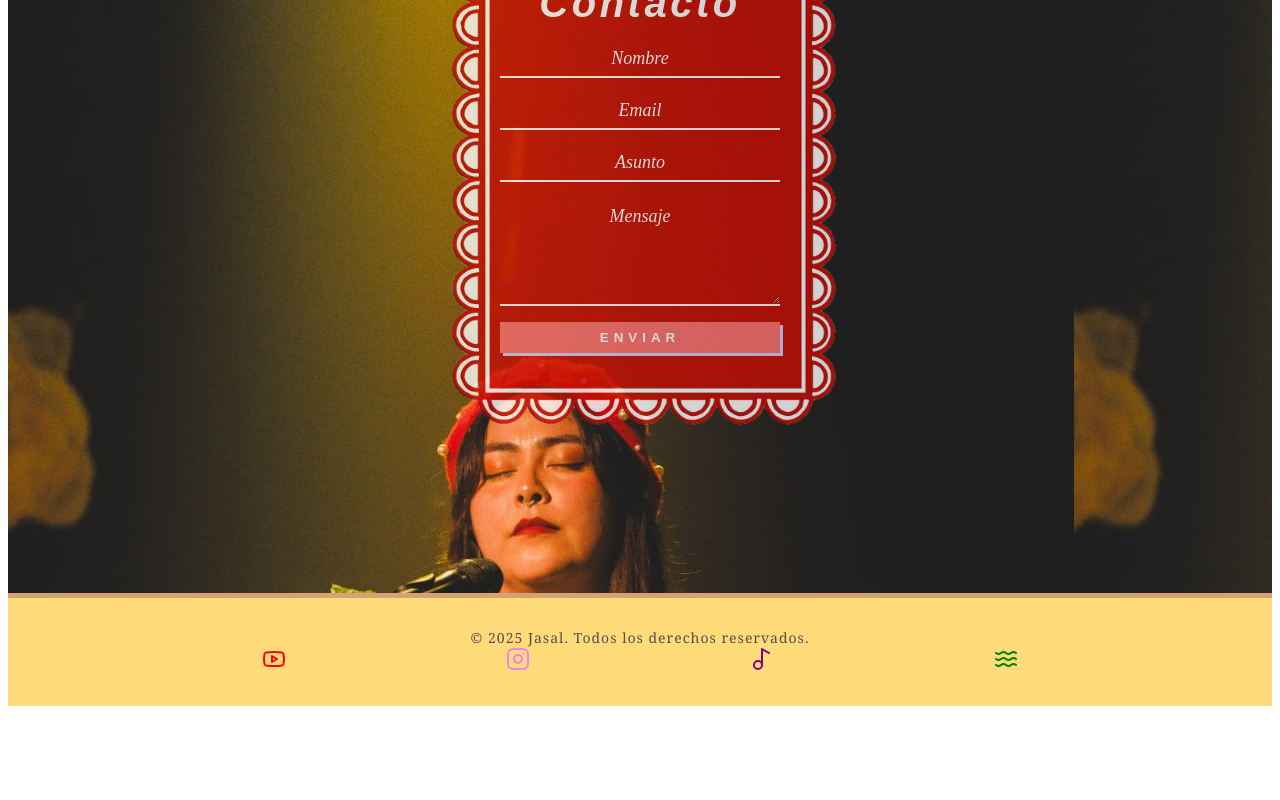
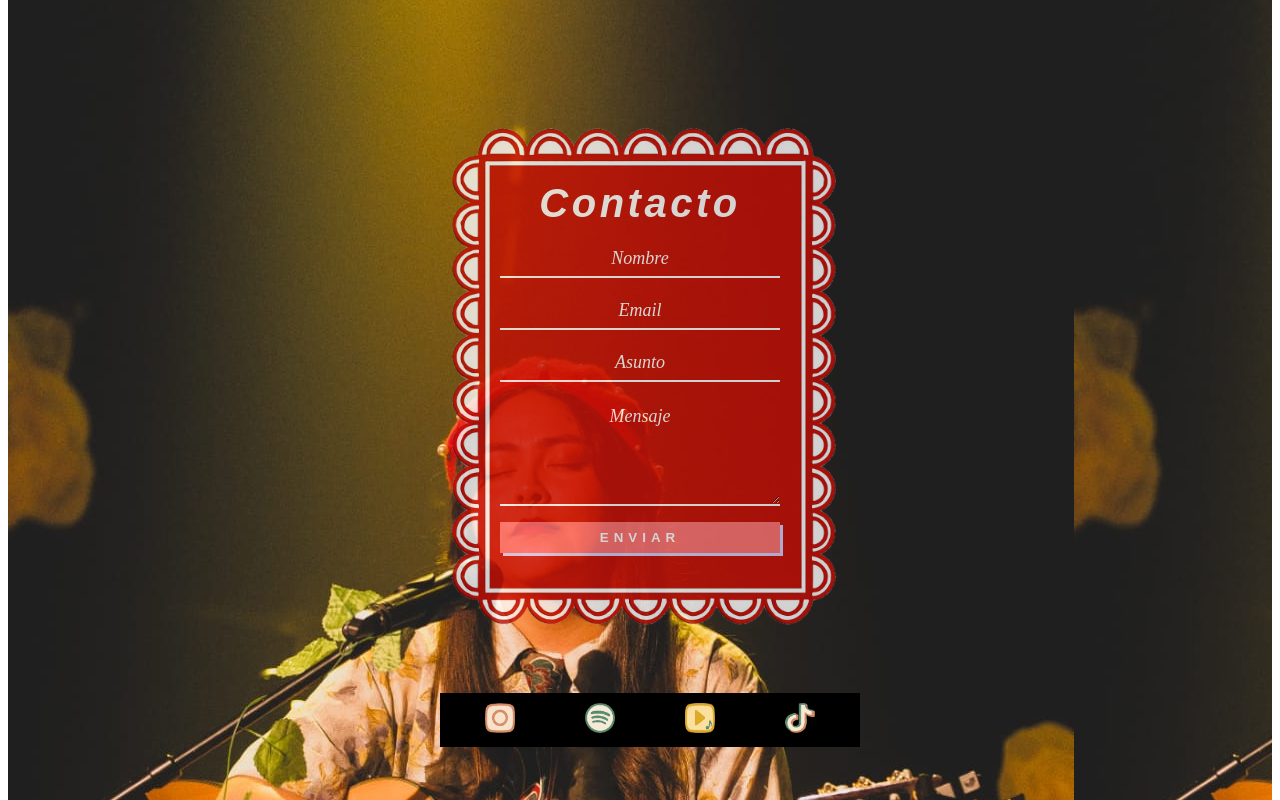
Before and after one commit to DiegoMarchandon/jasalpagina, a Next.js app: page / in a window 1280 px wide. Shown: the part 480-1280 px from the top of the page. Before the commit the page ends 1194 px from the top, so only its background shows below. Built offline with nearby package versions, Linux system fonts and the light colour scheme; no server answers; a web font is replaced by a local one.

Commit message:
cambios en index

```diff
--- a/components/css/Footer.module.css
+++ b/components/css/Footer.module.css
@@ -5,12 +5,12 @@
     width: 100%;
     bottom: 0;
     left: 0;
-    background-color: #ffdb79;
+    background-color: #ff7979;
     color: #5c4b51;
-    padding: 30px 0;
+    padding: 15px 0;
     text-align: center;
     /* margin-top: 20px; */
-   border-top: 5px solid #d4a373;
+   border-top: 5px solid #ff5c5c;
    font-family: 'Georgia', 'Times New Roman', serif;
    font-size: 14px;
    /* clip-path: polygon(0 10%, 100% 0, 100% 100%, 0% 100%); */
--- a/components/css/misRedes.module.css
+++ b/components/css/misRedes.module.css
@@ -0,0 +1,27 @@
+
+
+.redesContainer{
+  background-color: black;
+    padding: 10px;
+    width: 100%;
+    display: flex;
+    justify-content: space-around;
+  }
+
+
+  .redSocialLogo{
+    width: 30px;
+    height: 30px;
+  }
+
+  .redSocialLogo:hover{
+    animation: shake 0.5s ease infinite;
+  }
+
+  @keyframes shake {
+    0% { transform: rotate(0deg); }
+    25% { transform: rotate(10deg); }
+    50% { transform: rotate(-10deg); }
+    75% { transform: rotate(10deg); }
+    100% { transform: rotate(0deg); }
+  }
--- a/components/misRedes.jsx
+++ b/components/misRedes.jsx
@@ -1,13 +1,24 @@
-import styles from './css/misRedes.module.css';
+import styles from './css/MisRedes.module.css';
+import Image from 'next/image';
 
-
-function misRedes(){
+function MisRedes(){
 
     return (
-        <div>
-
+          <div className={styles.redesContainer}>
+            <a href="https://www.instagram.com/jasalmusica" target="_blank" rel="noopener noreferrer">
+              <Image src='/assets/logoIG.png' alt="Instagram" id="instagram-logo-header" className={styles.redSocialLogo} width={40} height={40} priority={true}/>
+            </a>
+            <a href="https://open.spotify.com/intl-es/artist/5p4HoLoWZTHuNysEqoFnX7?si=WLIntwg4RJusMNpDTMVBVA" target="_blank" rel="noopener noreferrer">
+              <Image src='/assets/logoSpotify.png' alt="Spotify" id="spotify-logo-header" className={styles.redSocialLogo} width={40} height={40} priority={true}/>
+            </a>
+            <a href="https://www.youtube.com/@jasalmusica" target="_blank" rel="noopener noreferrer">
+              <Image src='/assets/logoYT.png' alt="YouTube" id="youtube-logo-header" className={styles.redSocialLogo} width={40} height={40} priority={true}/>
+            </a>
+            <a href="https://www.tiktok.com/@jasalmusica" target="_blank" rel="noopener noreferrer">
+              <Image src='/assets/logoTiktok.png' alt="TikTok" id="tiktok-logo-header" className={styles.redSocialLogo} width={40} height={40} priority={true}/>
+            </a>
         </div>
     );
 }
 
-export default misRedes;
+export default MisRedes;
--- a/pages/index.jsx
+++ b/pages/index.jsx
@@ -5,6 +5,7 @@ import FormContacto from '../components/FormContacto';
 import ProxEventos from '../components/ProxEventos';
 import styles from '../styles/Inicio.module.css'; // ✅ Usando CSS Modules
 import supabase from '../lib/db';
+import MisRedes from '../components/MisRedes';
 
 export default function Home() {
   console.log("hola desde index.jsx");
@@ -37,7 +38,10 @@ export default function Home() {
               loading="lazy">
             </iframe>
           </div> */}
+          <div>
           <FormContacto />
+          <MisRedes />
+          </div>
         </div>
       </div>
 
--- a/styles/Inicio.module.css
+++ b/styles/Inicio.module.css
@@ -2,7 +2,7 @@
     /* background-color:hwb(from color h w b); */
     background-image: url('/assets/InicioBackground.jpeg');
     color: white;
-    padding: 100px 20px;
+    padding: 300px 20px;
     text-align: center;
     position: relative;
   }
```
